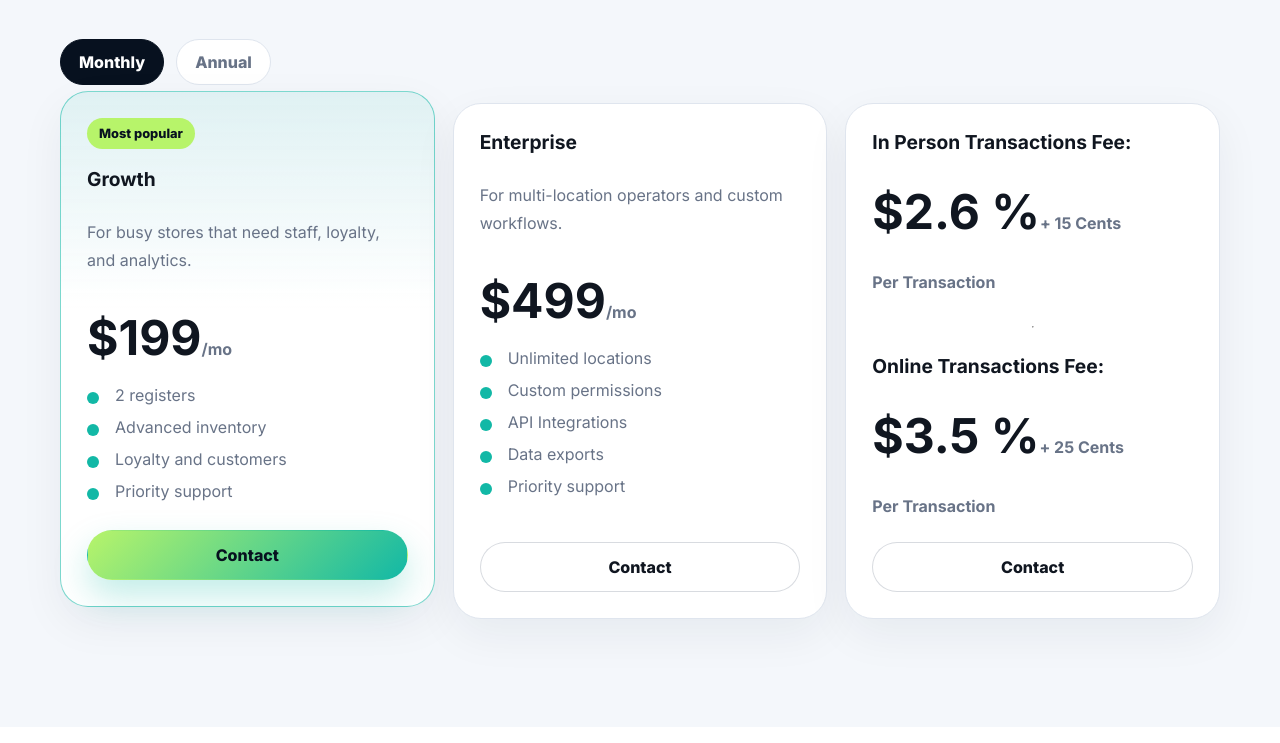
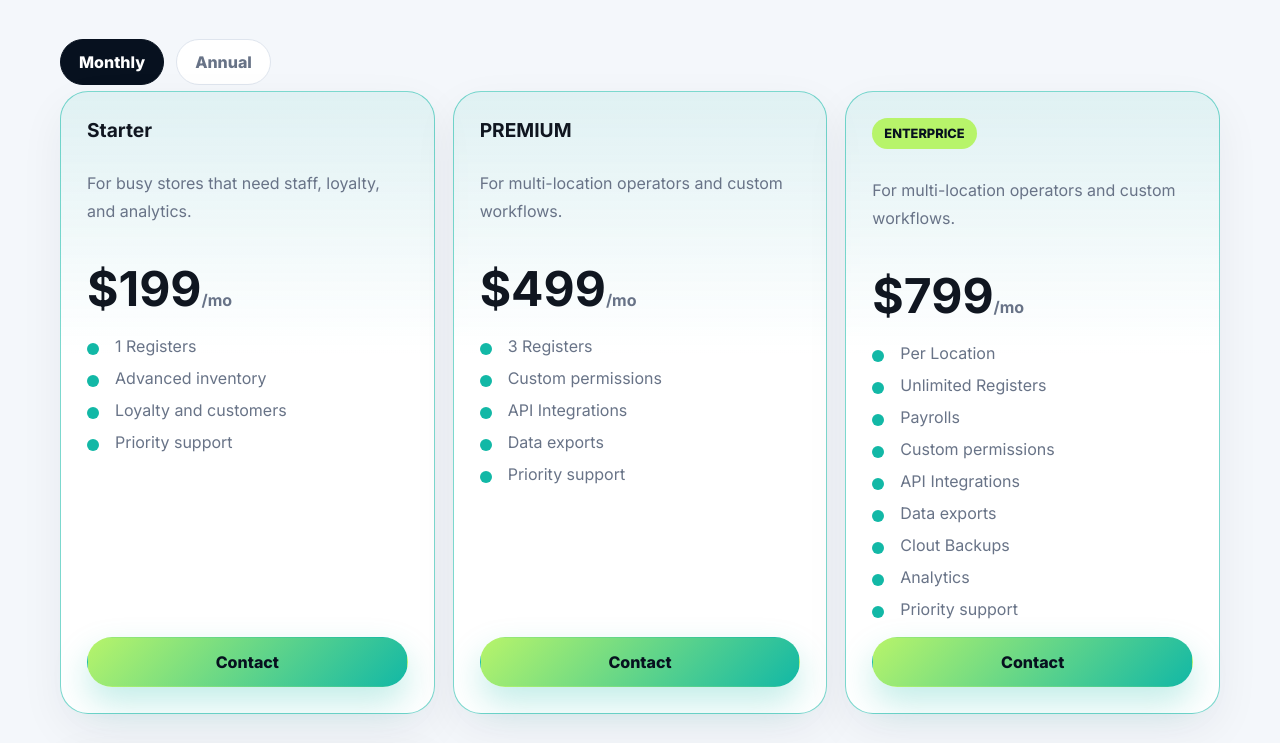
Before and after one commit to Clay3D11/POS-PointOfSalesWebsite, a plain HTML site: page index.html in a window 1280 px wide. Shown: the part 5220-5963 px from the top of the page. Drawn offline with Linux system fonts and the light colour scheme.

Commit message:
Update index.html

```diff
--- a/index.html
+++ b/index.html
@@ -326,8 +326,8 @@
 
 
           <article class="price-card featured">
-            <span class="popular">Most popular</span>
-            <h3>Growth</h3>
+            <!-- <span >Starter</span> -->
+            <h3>Starter</h3>
             <p>For busy stores that need staff, loyalty, and analytics.</p>
 
 
@@ -337,7 +337,7 @@
 
 
             <ul>
-              <li>2 registers</li>
+              <li>1 Registers</li>
               <li>Advanced inventory</li>
               <li>Loyalty and customers</li>
               <li>Priority support</li>
@@ -351,8 +351,8 @@
 
 
 
-          <article class="price-card">
-            <h3>Enterprise</h3>
+          <article class="price-card featured">
+            <h3>PREMIUM</h3>
             <p>For multi-location operators and custom workflows.</p>
 
 
@@ -362,14 +362,51 @@
 
 
             <ul>
-              <li>Unlimited locations</li>
+              <!-- <li>Unlimited locations</li> -->
+              <li>3 Registers</li>
               <li>Custom permissions</li>
               <li>API Integrations</li>
               <li>Data exports</li>
               <li>Priority support</li>
             </ul>
-            <a class="button secondary" href="#contact">Contact</a>
+            <a class="button primary" href="#contact">Contact</a>
           </article>
+
+
+
+
+
+
+
+
+
+          <article class="price-card featured">
+            <h3 class="popular">ENTERPRICE</h3>
+            <p>For multi-location operators and custom workflows.</p>
+
+
+            <!-- <strong><span>$3,500</span><small>/1x Setup Fee</small></strong> -->
+            <strong><span data-price="799">$799</span><small>/mo</small></strong>
+
+
+
+            <ul>
+              <!-- <li>Unlimited locations</li> -->
+              <li>Per Location</li>
+              <li>Unlimited Registers</li>
+              <li>Payrolls</li>
+              <li>Custom permissions</li>
+              <li>API Integrations</li>
+              <li>Data exports</li>
+              <li>Clout Backups</li>
+              <li>Analytics</li>
+              <li>Priority support</li>
+            </ul>
+            <a class="button primary" href="#contact">Contact</a>
+          </article>
+
+
+
 
 
 
```
